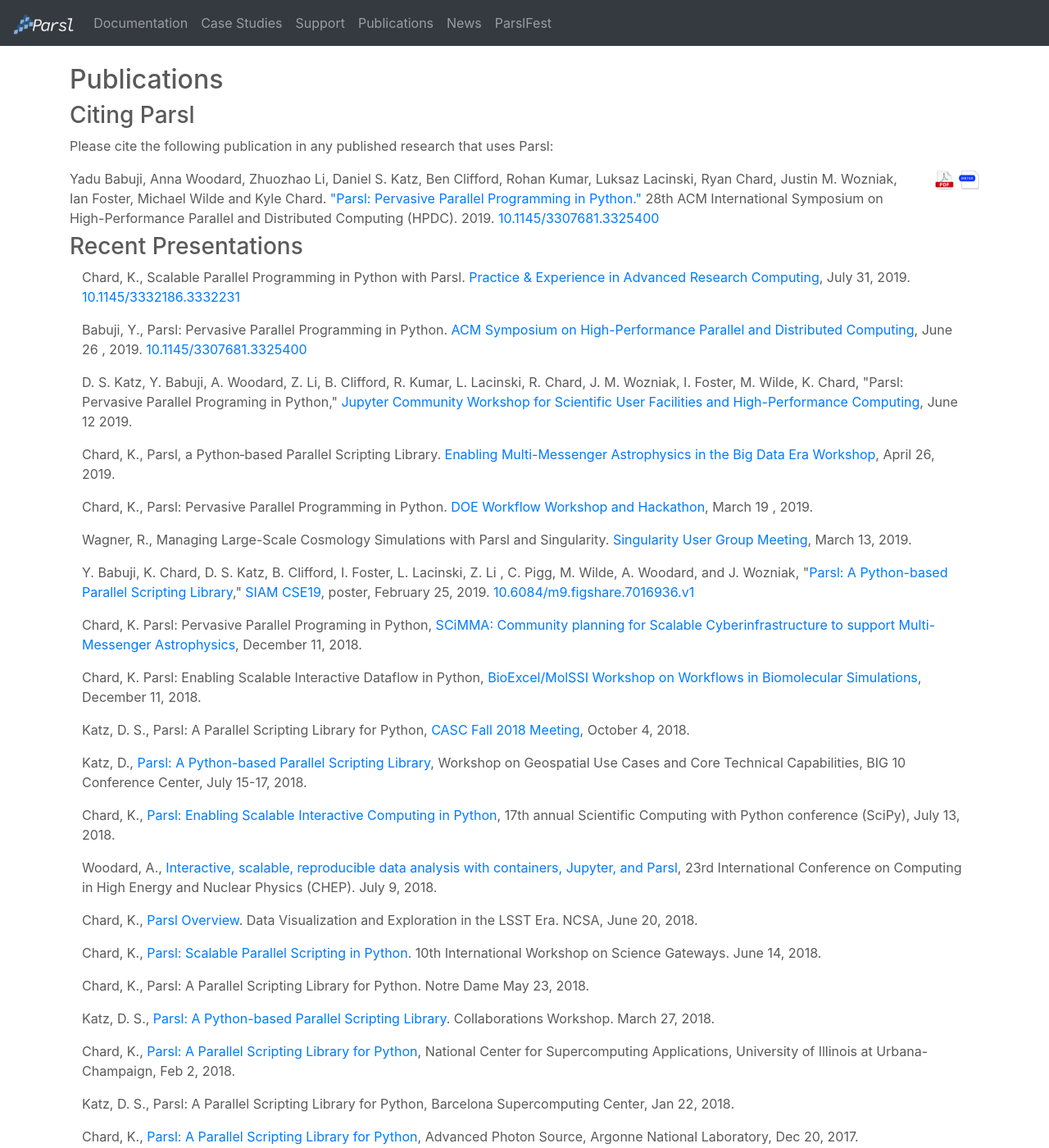
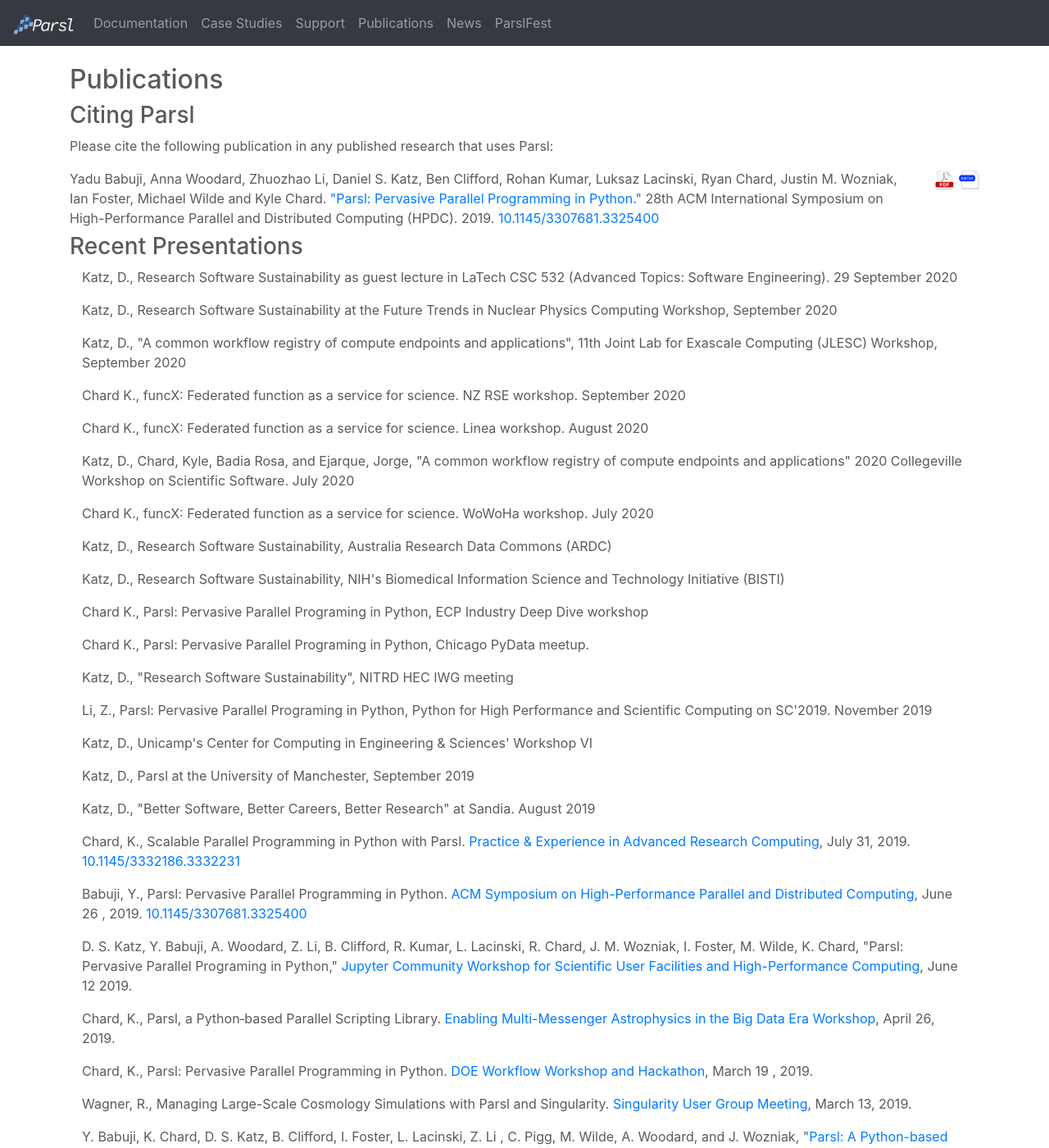
Before and after one commit to Parsl/parsl.github.io, a Jekyll site: the page built from publications.html, in a window 1280 px wide and 1400 px high. Shown: the whole window at 82% size. Built offline with Jekyll 4.4.1, drawn with Linux system fonts in a browser that asks for light colours.

Commit message:
Update publications.html

```diff
--- a/publications.html
+++ b/publications.html
@@ -146,6 +146,22 @@
 		<h3>Recent Presentations</h3>
                 <div class="media col-sm-12">
                     <div class="media-body">
+			 <p>Katz, D., Research Software Sustainability as guest lecture in LaTech CSC 532 (Advanced Topics: Software Engineering). 29 September 2020</p>
+			<p>Katz, D.,  Research Software Sustainability at the Future Trends in Nuclear Physics Computing Workshop, September 2020</p>
+			<p>Katz, D.,  "A common workflow registry of compute endpoints and applications",  11th Joint Lab for Exascale Computing (JLESC) Workshop, September 2020</p>
+			<p>Chard K., funcX: Federated function as a service for science. NZ RSE workshop. September 2020</p>
+			<p>Chard K., funcX: Federated function as a service for science. Linea workshop. August 2020</p>
+			<p>Katz, D.,  Chard, Kyle, Badia Rosa, and Ejarque, Jorge,  "A common workflow registry of compute endpoints and applications" 2020 Collegeville Workshop on Scientific Software. July 2020</p>
+			<p>Chard K., funcX: Federated function as a service for science. WoWoHa workshop. July 2020</p>
+			<p>Katz, D., Research Software Sustainability, Australia Research Data Commons (ARDC)</p>
+			<p>Katz, D., Research Software Sustainability, NIH's Biomedical Information Science and Technology Initiative (BISTI)</p>
+			<p>Chard K., Parsl: Pervasive Parallel Programing in Python, ECP Industry Deep Dive workshop</p>
+			<p>Chard K., Parsl: Pervasive Parallel Programing in Python, Chicago PyData meetup.</p>
+			<p>Katz, D.,  "Research Software Sustainability", NITRD HEC IWG meeting</p>
+			<p>Li, Z.,  Parsl: Pervasive Parallel Programing in Python, Python for High Performance and Scientific Computing on SC'2019. November 2019</p>
+			<p>Katz, D., Unicamp's Center for Computing in Engineering & Sciences' Workshop VI</p>
+			<p>Katz, D., Parsl at the University of Manchester, September 2019</p>
+			<p>Katz, D., "Better Software, Better Careers, Better Research" at Sandia. August 2019</p>
 			<p>Chard, K.,  Scalable Parallel Programming in Python with Parsl. <a href="https://www.pearc19.pearc.org/papers">Practice &amp; Experience in Advanced Research Computing</a>, July 31, 2019. <a href="https://doi.org/10.1145/3332186.3332231">10.1145/3332186.3332231</a></p>
  			<p>Babuji, Y., Parsl: Pervasive Parallel Programming in Python. <a href=" http://www.hpdc.org/2019/program/">ACM Symposium on High-Performance Parallel and Distributed Computing</a>,  June 26 , 2019. <a href="https://doi.org/10.1145/3307681.3325400">10.1145/3307681.3325400</a></p>
 			<P>D. S. Katz, Y. Babuji, A. Woodard, Z. Li, B. Clifford, R. Kumar, L. Lacinski, R. Chard, J. M. Wozniak, I. Foster, M. Wilde, K. Chard,
```
